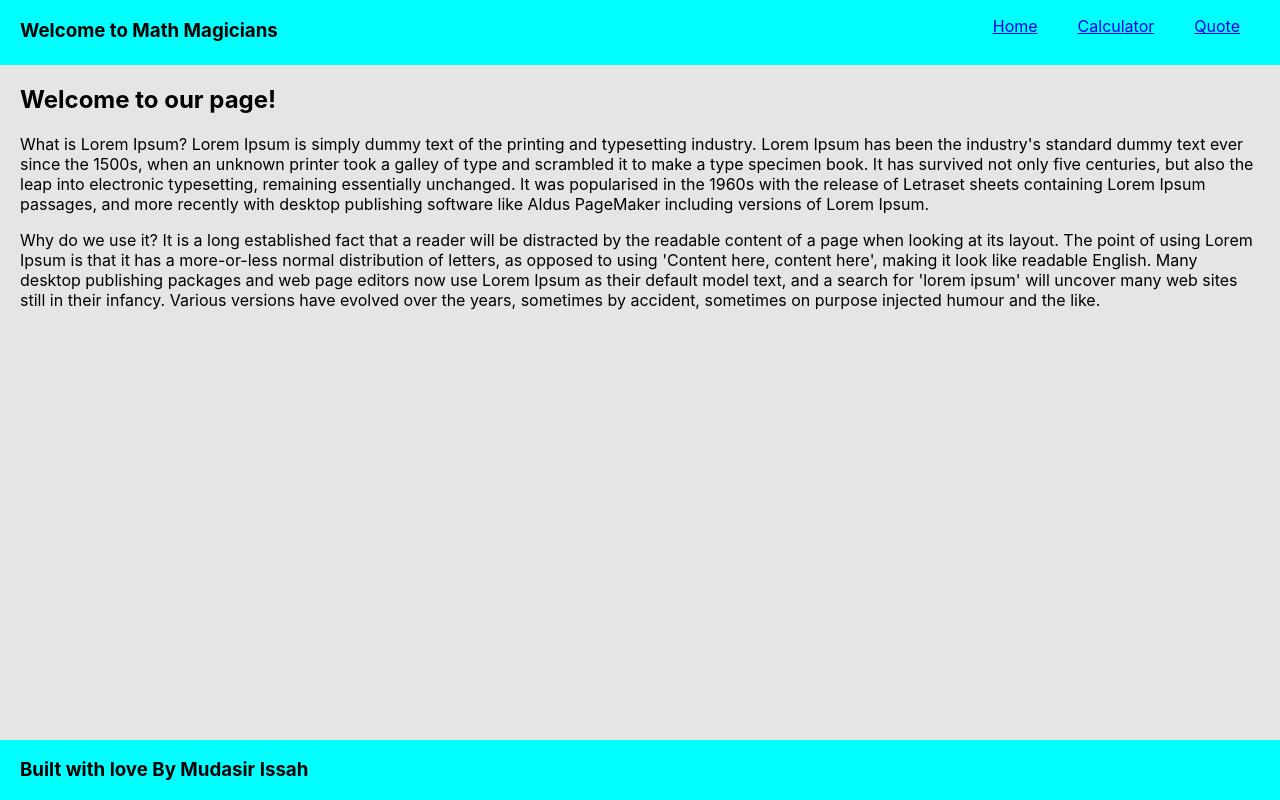
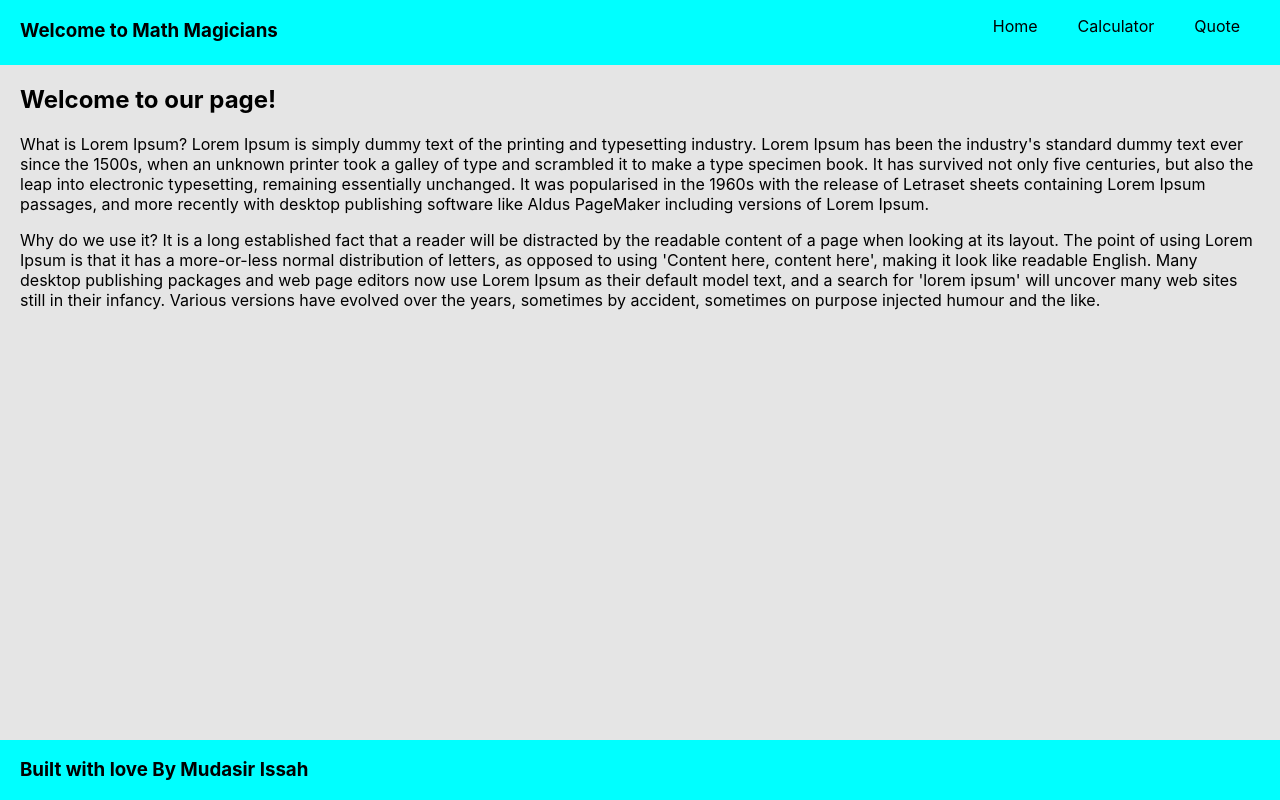
Before and after one commit to mudasiri/mmagicians, a React (Create React App) app: page / in a window 1280 px wide. Built offline with nearby package versions, Linux system fonts and the light colour scheme.

Commit message:
remove-underline-for-links

```diff
--- a/src/App.js
+++ b/src/App.js
@@ -12,9 +12,9 @@ function App() {
         <nav>
           <h3 className="logo">Welcome to Math Magicians</h3>
           <ol className="nav-list">
-            <li><Link to="/">Home</Link></li>
-            <li><Link to="/calculator">Calculator</Link></li>
-            <li><Link to="/quote">Quote</Link></li>
+            <li><Link to="/" style={{ textDecoration: 'none', color: 'black' }}>Home</Link></li>
+            <li><Link to="/calculator" style={{ textDecoration: 'none', color: 'black' }}>Calculator</Link></li>
+            <li><Link to="/quote" style={{ textDecoration: 'none', color: 'black' }}>Quote</Link></li>
           </ol>
         </nav>
       </div>
```
